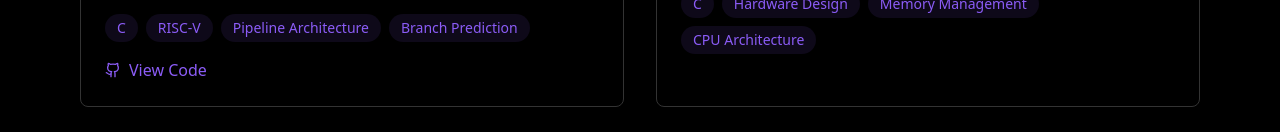
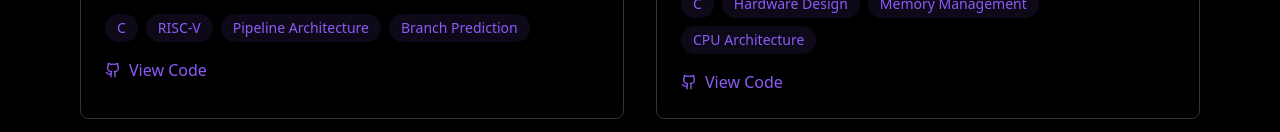
Before and after one commit to Zach-hammad/zach-hammad-portfolio, a React (Vite) app: page / in a window 1280 px wide. Shown: the part 820-952 px from the top of the page. Built offline with nearby package versions, Linux system fonts and the light colour scheme.

Commit message:
Add Hack CPU repository
Included the Hack CPU project in the portfolio showcasing its implementation details and technologies used.
[skip gpt_engineer]

```diff
--- a/src/pages/Index.tsx
+++ b/src/pages/Index.tsx
@@ -18,6 +18,7 @@ const Index = () => {
       description: "Implementation of a Hack CPU using C programming, featuring address translations, VM translators, ALU, program counter, and memory control systems.",
       technologies: ["C", "Hardware Design", "Memory Management", "CPU Architecture"],
       imageUrl: "https://images.unsplash.com/photo-1518770660439-4636190af475",
+      codeUrl: "https://github.com/Zach-hammad/Hack-CPU",
     },
     {
       title: "MLB Data Science Project",
```
